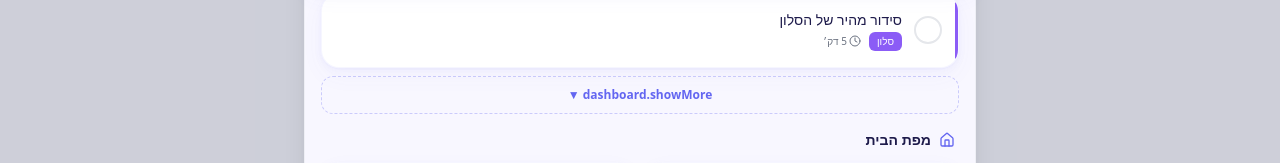
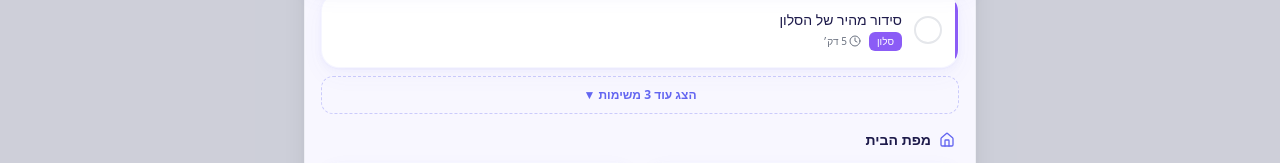
Before and after one commit to eladjak/bayit-beseder, a Next.js app: page /dashboard in a window 1280 px wide. Shown: the part 789-952 px from the top of the page. Built offline with nearby package versions, Linux system fonts and the light colour scheme; no server answers; the database is empty.

Commit message:
fix: add missing i18n keys (showMore/showLess) for dashboard

```diff
--- a/src/components/dashboard/today-overview.tsx
+++ b/src/components/dashboard/today-overview.tsx
@@ -282,7 +282,7 @@ export function TodayOverview({ tasks, onToggle, onClaim, currentUserId, maxItem
           onClick={() => setExpanded(true)}
           className="w-full py-2.5 text-xs font-semibold text-primary hover:bg-primary/5 rounded-xl border border-dashed border-primary/30 transition-colors active:scale-[0.98]"
         >
-          {t("dashboard.showMore") || `הצג עוד ${tasks.length - maxItems} משימות`} ▼
+          {(t("dashboard.showMore") || "הצג עוד {count} משימות").replace("{count}", String(tasks.length - maxItems))} ▼
         </motion.button>
       )}
 
--- a/src/lib/i18n/dictionaries/en.json
+++ b/src/lib/i18n/dictionaries/en.json
@@ -208,6 +208,8 @@
     "allDone": "Perfect day! You completed everything together",
     "noTasks": "House is clean! (or you haven't added tasks yet...)",
     "achievementsSection": "Achievements & Gamification",
+    "showMore": "Show {count} more tasks",
+    "showLess": "Show less",
     "todayHeader": "Today",
     "noTasksToday": "No tasks today — excellent! 🥳",
     "enjoySilence": "Enjoy the quiet, you've earned it",
--- a/src/lib/i18n/dictionaries/he.json
+++ b/src/lib/i18n/dictionaries/he.json
@@ -208,6 +208,8 @@
     "allDone": "יום מושלם! סיימתם הכל ביחד",
     "noTasks": "הבית נקי! (או שעדיין לא הוספתם משימות...)",
     "achievementsSection": "הישגים וגיימיפיקציה",
+    "showMore": "הצג עוד {count} משימות",
+    "showLess": "הצג פחות",
     "todayHeader": "היום",
     "noTasksToday": "אין משימות להיום — מצוין! 🥳",
     "enjoySilence": "נהנים מהשקט, מגיע לכם",
```
